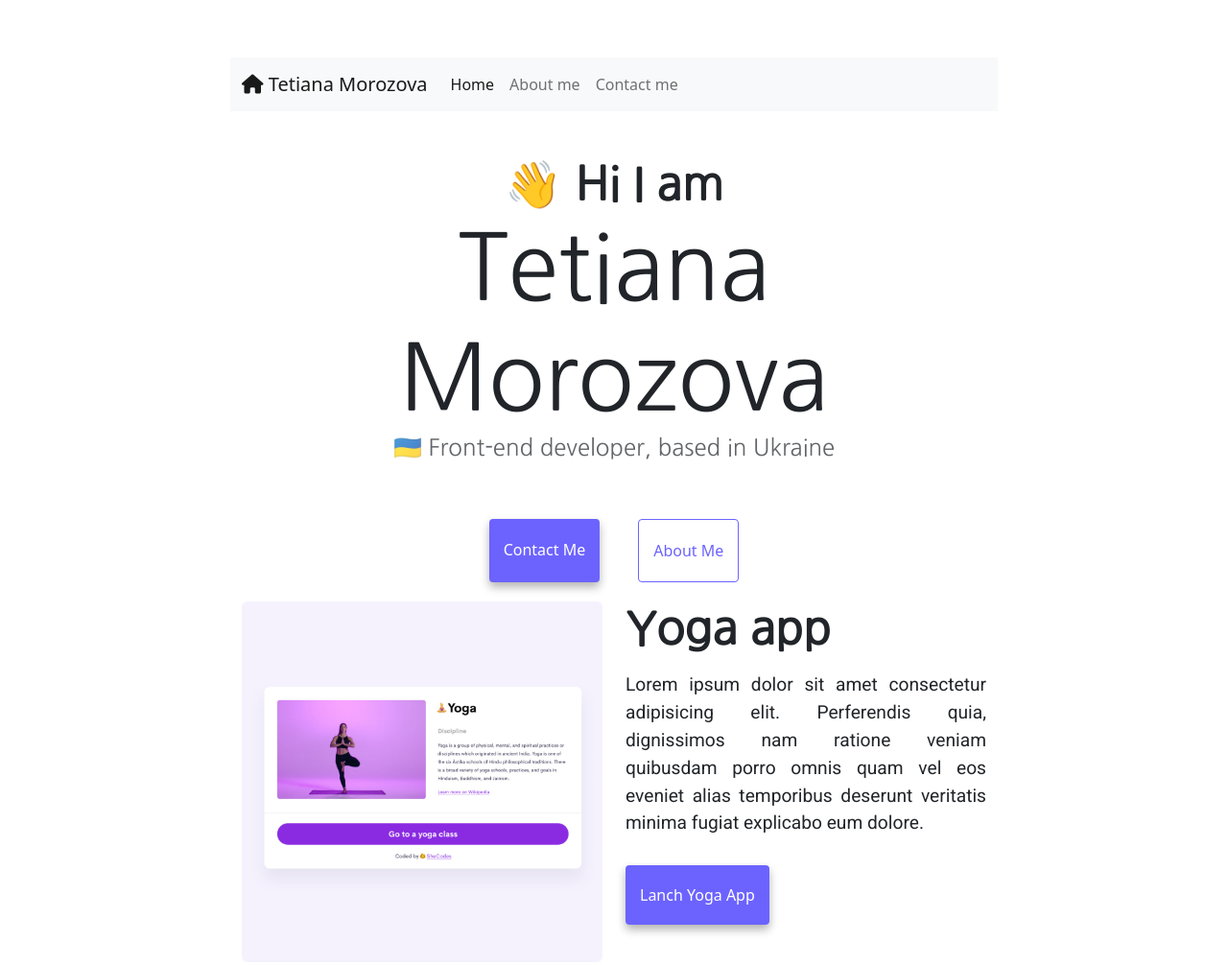
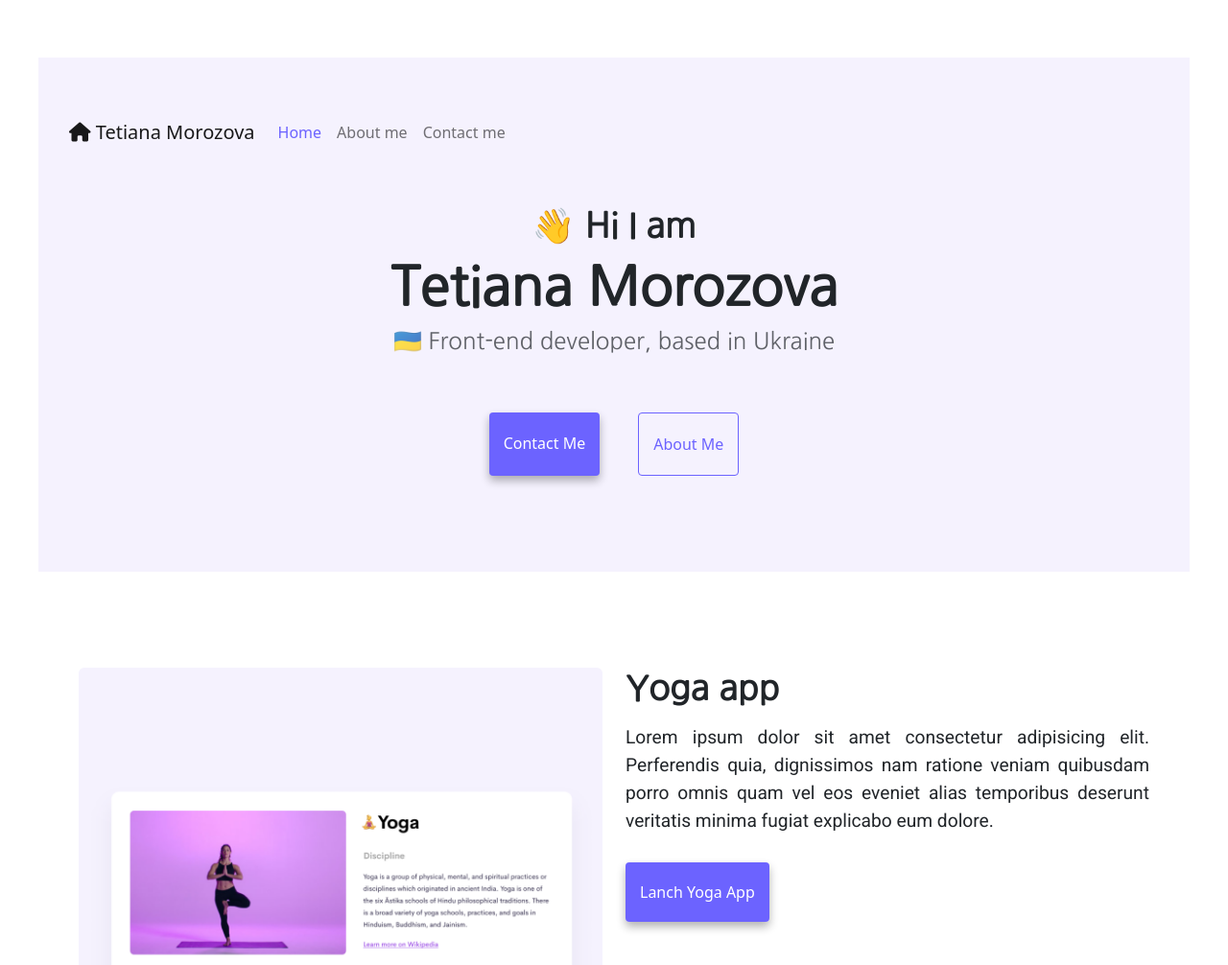
Before and after one commit to mortanbor/page-about-me, a plain HTML site: page index.html in a window 1280 px wide. Shown: the top 1006 px of the page at 96% size. Drawn offline with nearby package versions, Linux system fonts and the light colour scheme.

Commit message:
Add header  CSS. Index.html

```diff
--- a/index.html
+++ b/index.html
@@ -35,7 +35,8 @@
     ></script>
   </head>
   <body>
-    <nav class="navbar navbar-expand-lg bg-light mb-5">
+    <div class="cover">
+      <nav class="navbar navbar-expand-lg mb-5">
         <div class="container-fluid">
           <a class="navbar-brand" href="index.html"
             ><i class="fa-solid fa-house"></i>
@@ -62,7 +63,10 @@
                 href="index.html"
                 >Home</a
               >
-            <a class="nav-link" href="about.html" title="About Tetiana Morozova"
+              <a
+                class="nav-link"
+                href="about.html"
+                title="About Tetiana Morozova"
                 >About me</a
               >
               <a
@@ -91,6 +95,7 @@
           title="About Tetiana Morozova info"
           >About me</a
         >
+      </div>
     </div>
     <div class="container">
       <div class="row">
--- a/style.css
+++ b/style.css
@@ -1,4 +1,7 @@
 :root {
+  --heading-font-family: "Nanum Gothic", sans-serif;
+  --default-font-family: "Roboto", sans-serif;
+
   --primary-color: #6c63ff;
   --secondary-color: #f5f2fe;
   --box-shadow: 0 5px 10px rgba(0, 0, 0, 0.3);
@@ -6,24 +9,26 @@
 
 body {
   margin: 60px auto;
-  max-width: 800px;
+  max-width: 1200px;
 }
 
 h1,
 h2,
 h3 {
-  font-family: "Nanum Gothic", sans-serif;
+  font-family: var(--heading-font-family);
   font-weight: 500;
   text-align: center;
   margin: 0;
 }
 
 h1 {
-  font-size: 96px;
+  font-size: 56px;
+  font-weight: 700;
+  line-height: 1.5;
 }
 
 h2 {
-  font-size: 48px;
+  font-size: 36px;
   font-weight: 600;
 }
 
@@ -33,7 +38,7 @@ h3 {
 }
 
 p {
-  font-family: "Roboto", sans-serif;
+  font-family: var(--default-font-family);
 }
 
 .navigation-links {
@@ -106,6 +111,17 @@ p {
   color: white;
 }
 
+.navbar-nav .nav-link.active {
+  color: var(--primary-color);
+}
+
+.cover {
+  margin-bottom: 100px;
+  padding: 50px 20px 80px 20px;
+
+  background-color: var(--secondary-color);
+}
+
 @media (max-width: 576px) {
   h1 {
     font-size: 40px;
@@ -126,8 +142,8 @@ p {
   .navigation-links a {
     margin: 20px;
     margin-bottom: 30px;
-    font-size: 20px;
-    padding: 20px 20px;
+    font-size: 18px;
+    padding: 12px;
   }
 
   .aboutapp {
```
Lines whose indentation alone changed are shown as unchanged.
